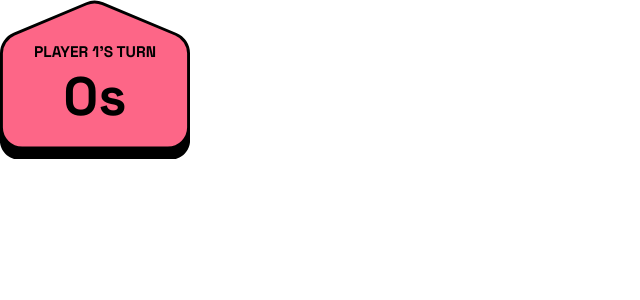
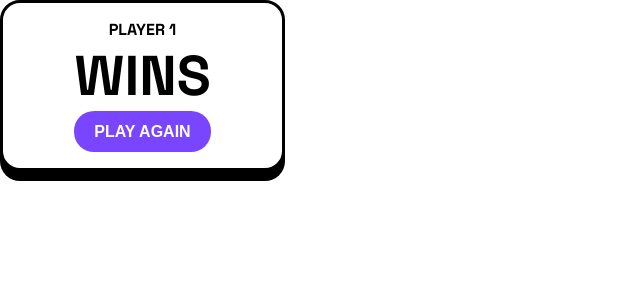
Before and after one commit to bartektricks/connect-four-fm, a React (Vite) app: page / in a window 1280 px wide. Shown: the top 300 px of the page, without its empty margins (0-640 px from the left). Built offline with nearby package versions, Linux system fonts and the light colour scheme.

Commit message:
Improvements and add WinBlock component.

```diff
--- a/src/App.tsx
+++ b/src/App.tsx
@@ -1,9 +1,10 @@
+import WinBlock from "components/win-block/WinBlock";
 import Timer from "components/timer/Timer";
 
 function App() {
   return (
     <div className="App">
-      <Timer />
+      <WinBlock />
     </div>
   );
 }
--- a/src/components/score/Score.tsx
+++ b/src/components/score/Score.tsx
@@ -16,7 +16,9 @@ const Score = ({ score, isPlayer2 }: ScoreProps) => {
   return (
     <div className={`${sharedStyles.roundedBox} ${styles.score}`}>
       <Icon className={styles.icon} />
-      <Text tag="h2" type="small">{`Player ${isPlayer2 ? 2 : 1}`}</Text>
+      <Text tag="h2" type="small">
+        Player {isPlayer2 ? 2 : 1}
+      </Text>
       <Text tag="span" type="large">
         {score || 0}
       </Text>
--- a/src/components/small-button/SmallButton.module.scss
+++ b/src/components/small-button/SmallButton.module.scss
@@ -1,10 +1,13 @@
 .smallButton {
+  --text-color: var(--white);
+
   display: inline-block;
   padding: 1rem 2rem;
   background-color: var(--purple);
-  color: var(--white);
+  border: 1px transparent;
   border-radius: 2rem;
   text-decoration: none;
+  cursor: pointer;
 
   &:is(:focus,:hover) {
     background-color: var(--pink);
--- a/src/components/text/Text.module.scss
+++ b/src/components/text/Text.module.scss
@@ -4,6 +4,7 @@
   line-height: 2.1rem;
   font-weight: 700;
   text-transform: uppercase;
+  color: var(--text-color);
 }
 
 .isLowerCase {
--- a/src/components/timer/Timer.tsx
+++ b/src/components/timer/Timer.tsx
@@ -60,10 +60,12 @@ const Timer = ({ timeLeft, isPlayers2Turn }: TimerProps) => {
           />
           <foreignObject x="-3" y="41" width="100%" height="100%">
             <div className={styles.inner}>
-              <Text type="xsmall">{`Player ${
-                isPlayers2Turn ? 2 : 1
-              }'s turn`}</Text>
-              <Text type="large" isLowerCase>{`${timeLeft || 0}s`}</Text>
+              <Text type="xsmall">
+                Player {isPlayers2Turn ? 2 : 1}&apos;s turn
+              </Text>
+              <Text type="large" isLowerCase>
+                {timeLeft || 0}s
+              </Text>
             </div>
           </foreignObject>
         </g>
--- /dev/null
+++ b/src/components/win-block/WinBlock.module.scss
@@ -0,0 +1,5 @@
+.winBlock {
+  max-width: 28.5rem;
+  padding: 1.6rem 0;
+  text-align: center;
+}
--- /dev/null
+++ b/src/components/win-block/WinBlock.tsx
@@ -0,0 +1,25 @@
+import SmallButton from "components/small-button/SmallButton";
+import Text from "components/text/Text";
+import sharedStyles from "styles/roundedBox.module.scss";
+import styles from "./WinBlock.module.scss";
+
+const WinBlock = ({ hasPlayer2Won }: { hasPlayer2Won?: boolean }) => {
+  return (
+    <div className={`${sharedStyles.roundedBox} ${styles.winBlock}`}>
+      <Text tag="span" type="xsmall">
+        Player {hasPlayer2Won ? 2 : 1}
+      </Text>
+      <Text type="large">Wins</Text>
+      <SmallButton
+        onClick={() => {
+          //! TODO restart game
+          alert("todo");
+        }}
+      >
+        Play again
+      </SmallButton>
+    </div>
+  );
+};
+
+export default WinBlock;
```
